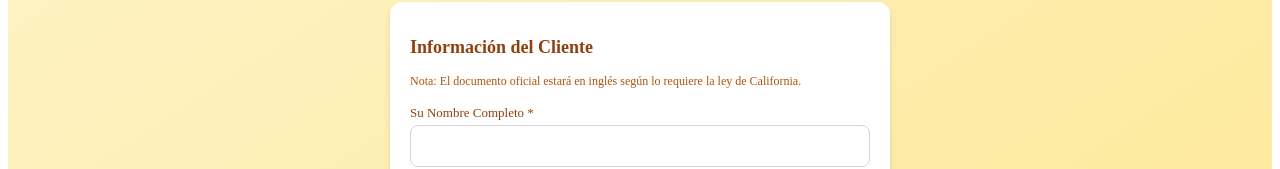
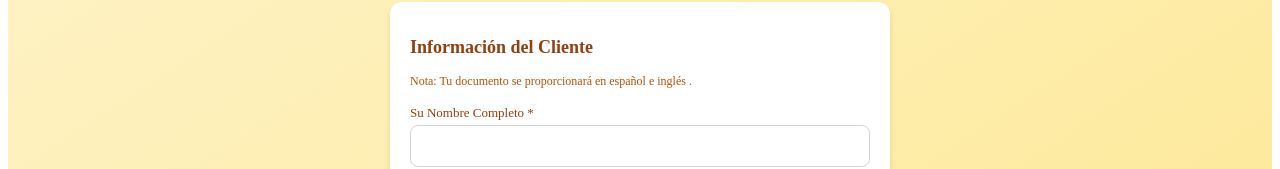
Before and after one commit to Ahorasi360/multiservicios360, a Next.js app: page /limited-poa in a window 1280 px wide. Shown: the part 126-295 px from the top of the page. Built offline with nearby package versions, Linux system fonts and the light colour scheme.

Commit message:
Update Limited POA wizard

```diff
--- a/app/limited-poa/limited-poa-wizard.js
+++ b/app/limited-poa/limited-poa-wizard.js
@@ -184,7 +184,7 @@ const TRANSLATIONS = {
     pleaseAnswer: "Por favor responda Sí o No.",
     pleaseSelect: "Por favor seleccione una opción.",
     paying: "Procesando...",
-    legalNote: "Nota: El documento oficial estará en inglés según lo requiere la ley de California.",
+    legalNote: "Nota: Tu documento se proporcionará en español e inglés  .",
     yourAnswers: "Sus Respuestas",
     documentPreview: "Documento",
     answersWillAppear: "Sus respuestas aparecerán aquí mientras contesta las preguntas",
```
